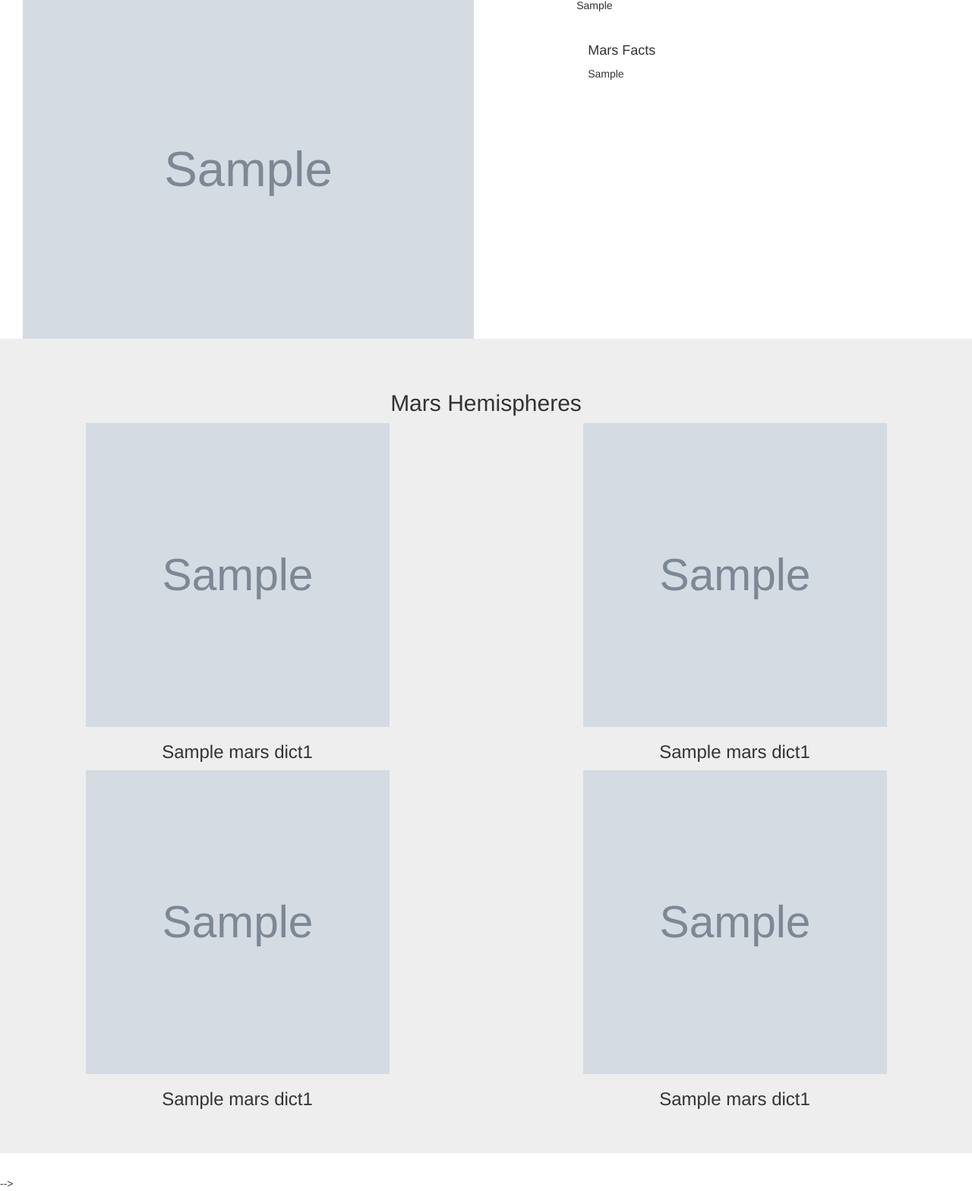
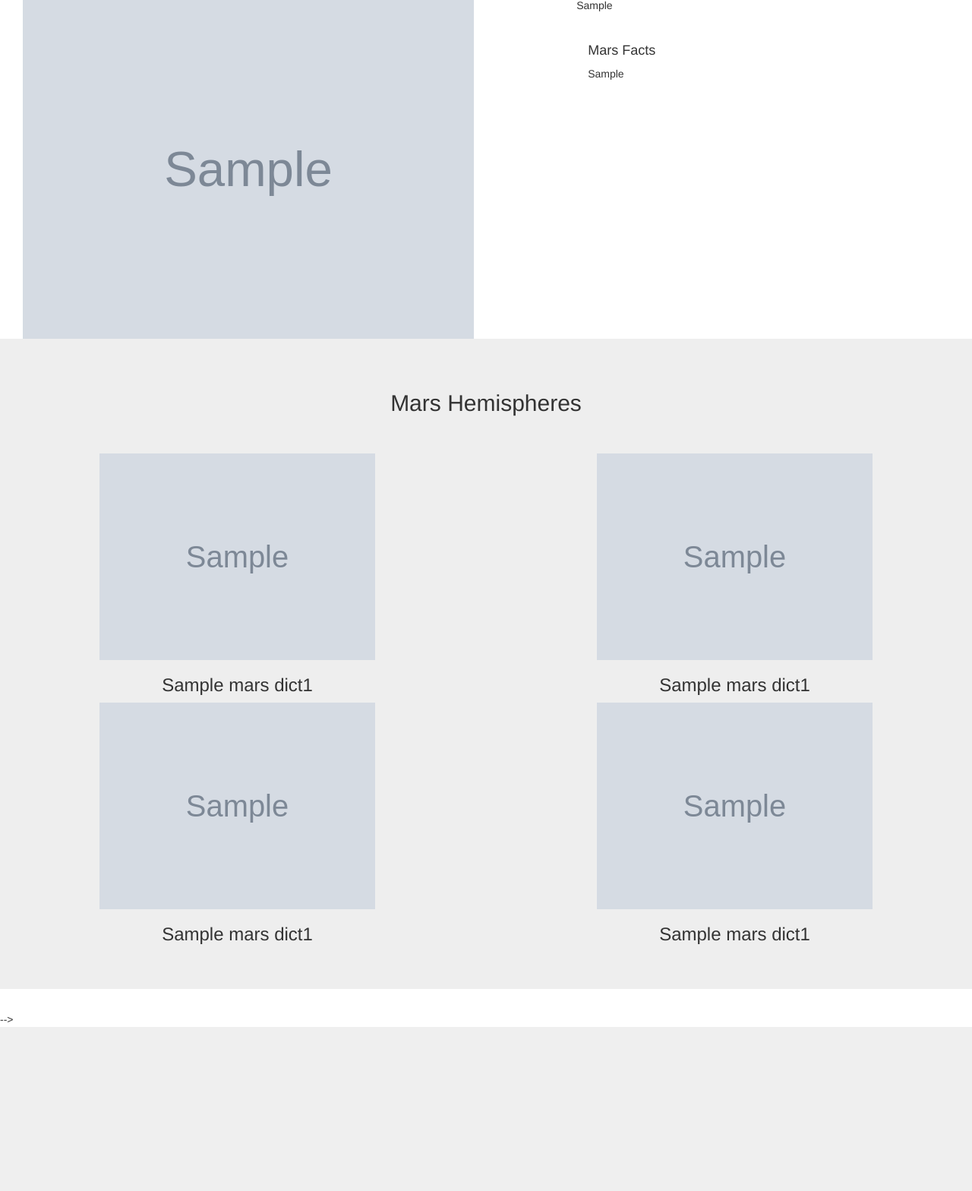
Before and after one commit to Paulagallardo96/Mission_Mars_WebScraping, a Flask app: page / in a window 1280 px wide. Shown: the part 465-2033 px from the top of the page at 76% size. After the commit the page ends 1817 px from the top, so only its background shows below. Run offline with Flask 2, Linux system fonts and the light colour scheme; grey boxes marked "Sample" are stand-in pictures; a database or web service that is not in the repository returns one stand-in record (values such as "Sample title"); some libraries are stand-ins or nearby versions.

Commit message:
Update index.html

```diff
--- a/Mission_Mars_WebScraping/templates/index.html
+++ b/Mission_Mars_WebScraping/templates/index.html
@@ -58,27 +58,28 @@
 
   </div>
 
-  <div class="jumbotron text-center">
+    <div class="jumbotron text-center">
     <h2>Mars Hemispheres</h2>
-
+    <br>
+    <br>
     <div class="row">
       <div class="col-md-6">
-        <img src="{{mars_dict.mars_dict1[0]['img_url']}}" alt="Hemisphere1" style="width:400px;height:400px;border:0;">
+        <img src="{{mars_dict.mars_dict1[0]['img_url']}}" alt="Mars1" width="58%" height="58%">
         <h3>{{mars_dict.mars_dict1[0]['title']}}</h3>
       </div>
       <div class="col-md-6">
-        <img src="{{mars_dict.mars_dict1[1]['img_url']}}" alt="Hemisphere2" style="width:400px;height:400px;border:0;">
+        <img src="{{mars_dict.mars_dict1[1]['img_url']}}" alt="Mars2" width="58%" height="58%">
         <h3>{{mars_dict.mars_dict1[1]['title']}}</h3>
       </div>
     </div>
 
     <div class="row">
       <div class="col-md-6">
-        <img src="{{mars_dict.mars_dict1[0]['img_url']}}" alt="Hemisphere3" style="width:400px;height:400px;border:0;">
+        <img src="{{mars_dict.mars_dict1[0]['img_url']}}" alt="Mars3" width="58%" height="58%">
         <h3>{{mars_dict.mars_dict1[0]['title']}}</h3>
       </div>
       <div class="col-md-6">
-        <img src="{{mars_dict.mars_dict1[1]['img_url']}}" alt="Hemisphere4" style="width:400px;height:400px;border:0;">
+        <img src="{{mars_dict.mars_dict1[1]['img_url']}}" alt="Mars4" width="58%" height="58%">
         <h3>{{mars_dict.mars_dict1[1]['title']}}</h3>
       </div>
     </div>
```
